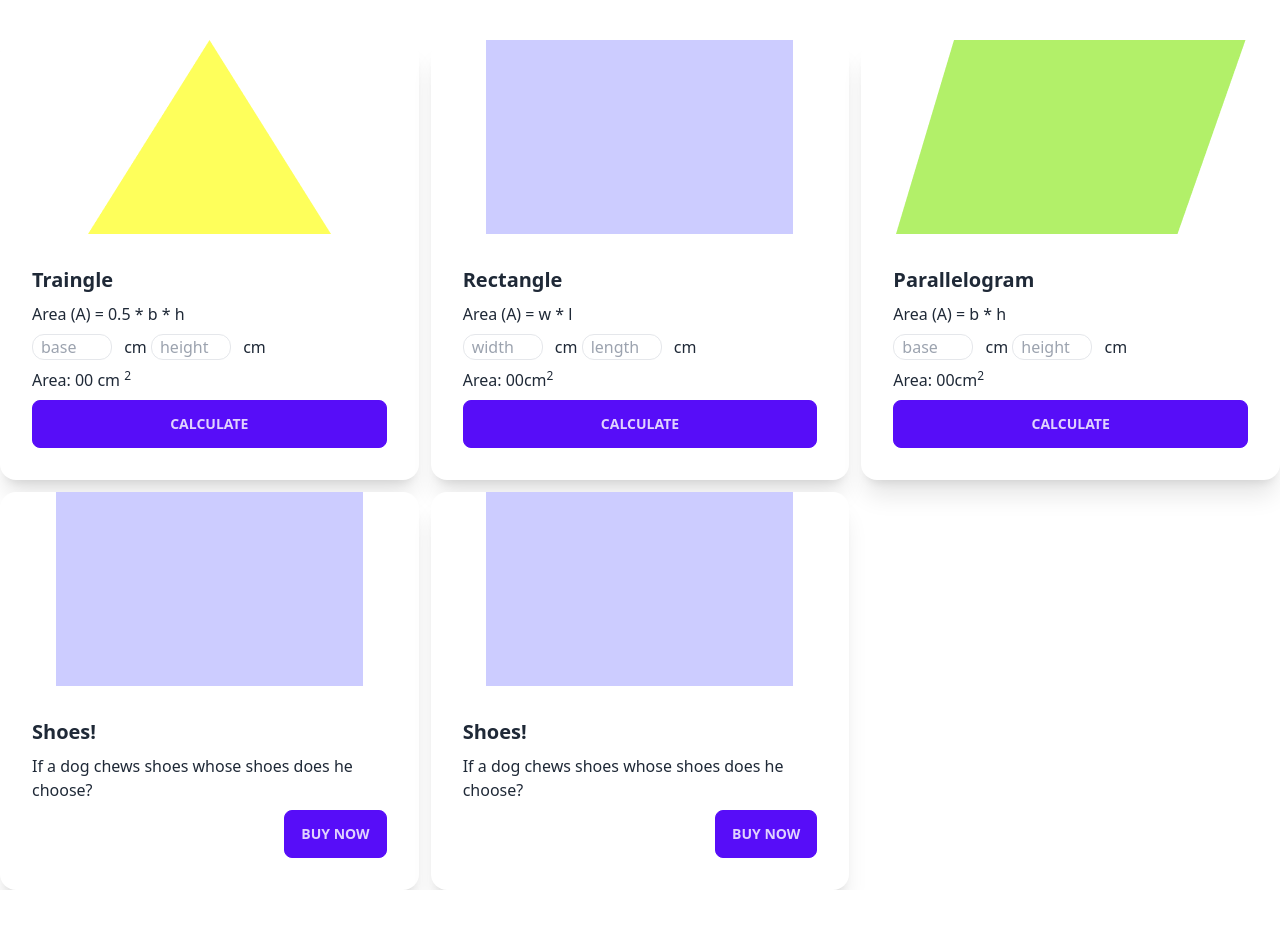
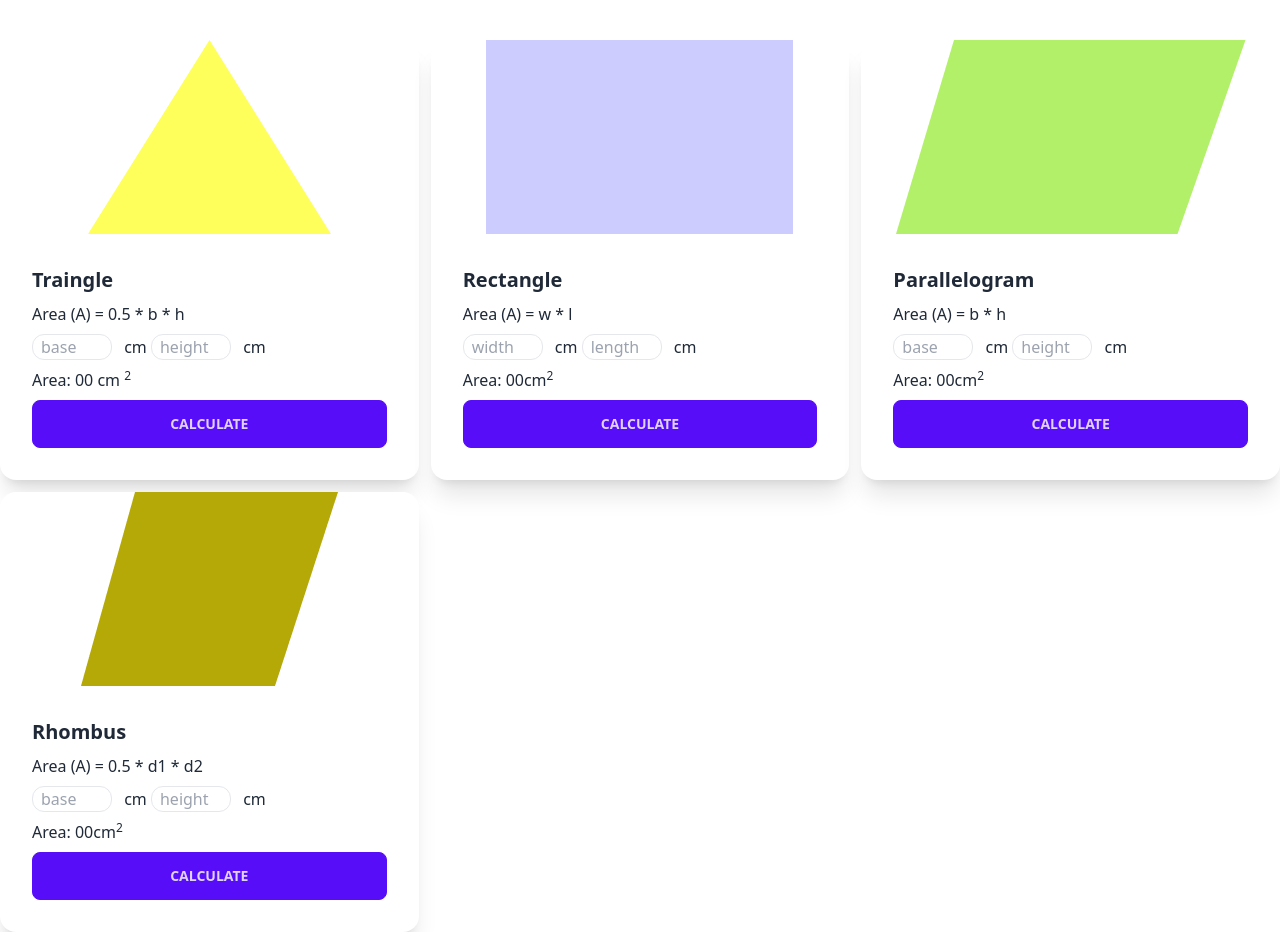
Before and after one commit to kawser2917/Area_calculation_js, a plain HTML site: page index.html in a window 1280 px wide. Before the commit the page ends 890 px from the top, so only its background shows below. Drawn offline with nearby package versions, Linux system fonts and the light colour scheme.

Commit message:
Rhombos calculation us reusable function

```diff
--- a/index.html
+++ b/index.html
@@ -76,28 +76,27 @@
                     </div>
                 </div>
             </div>
-            <!-- Card 2 -->
+            <!-- parallelogram Card-->
             <div class="card bg-base-100 shadow-xl">
-                <figure><img src="/images/rectangle.png" alt="rectangle" /></figure>
+                <figure><img src="/images/rhombus.png" alt="Parallelogram" /></figure>
                 <div class="card-body">
-                    <h2 class="card-title">Shoes!</h2>
-                    <p>If a dog chews shoes whose shoes does he choose?</p>
-                    <div class="card-actions justify-end">
-                        <button class="btn btn-primary">Buy Now</button>
+                    <h2 class="card-title">Rhombus</h2>
+                    <p>Area (A) = 0.5 * d1 * d2 </p>
+                    <p>
+                        <input type="text" class="border w-20 px-2 rounded-xl" name="" id="Rhombus-d1"
+                            placeholder="base">
+                        <span class="ml-2">cm</span>
+                        <input type="text" class="border w-20 px-2 rounded-xl" name="" id="Rhombus-d2"
+                            placeholder="height">
+                        <span class="ml-2">cm</span>
+                    </p>
+                    <p>Area: <span id="Rhombus-result">00</span>cm<sup>2</sup></p>
+                    <div class="card-actions">
+                        <button onclick="calculateRhombusArea()" class="btn btn-primary w-full">Calculate</button>
                     </div>
                 </div>
             </div>
-            <!-- card 3 -->
-            <div class="card bg-base-100 shadow-xl">
-                <figure><img src="/images/rectangle.png" alt="rectangle" /></figure>
-                <div class="card-body">
-                    <h2 class="card-title">Shoes!</h2>
-                    <p>If a dog chews shoes whose shoes does he choose?</p>
-                    <div class="card-actions justify-end">
-                        <button class="btn btn-primary">Buy Now</button>
-                    </div>
-                </div>
-            </div>
+
 
         </div>
         </div>
--- a/scripts/area-calculation.js
+++ b/scripts/area-calculation.js
@@ -29,13 +29,23 @@ function calculateRectangleArea(){
     rectangleResult.innerText = rectangleArea
 
 }
-// Resuable Function
+// Parallelogram reusable Function
 function calculateParallelogramArea(){
     const base = getInputValue("Parallelogram-base")
     const height = getInputValue("Parallelogram-height")
     const area = base * height
 
     setElementInnerText('Parallelogram-result',area)
+}
+// Rhombus Calculation with reusable funtionc
+
+function calculateRhombusArea(){
+    const d1 = getInputValue("Rhombus-d1")
+    const d2 = getInputValue('Rhombus-d2')
+
+    const area = 0.5 * d1 * d2
+
+    setElementInnerText("Rhombus-result",area)
 }
 
 // reusable get input value function
```
